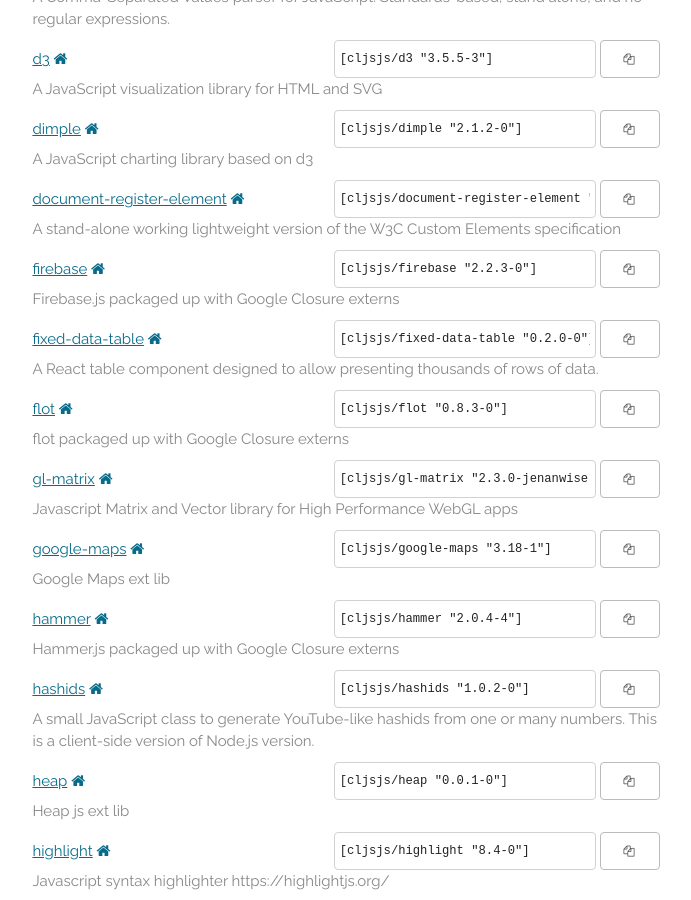
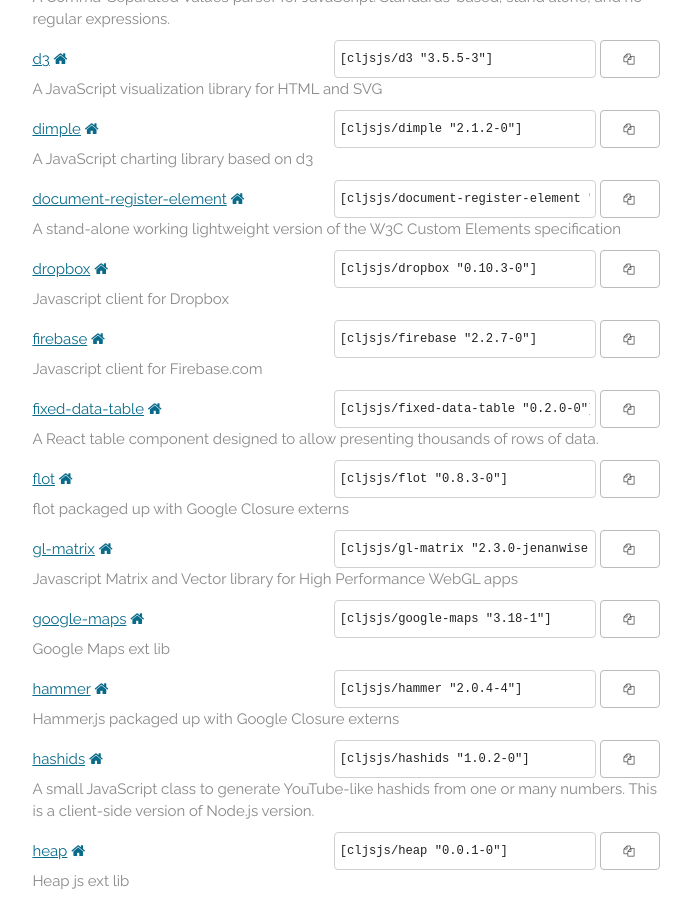
Before and after one commit to cljsjs/cljsjs.github.io, a Jekyll site: the page built from index.markdown, in a window 1280 px wide and 900 px high, scrolled down 1450 px. Shown: the whole window, without its empty margins (294-985 px from the left). Built offline with Jekyll 4.4.1, drawn with Linux system fonts in a browser that asks for light colours; nearby versions of some CDN libraries; comment, search, counter and statistics services are not loaded; some of the changed text lies outside the part shown.

Commit message:
Automatic update

```diff
--- a/_includes/packages.html
+++ b/_includes/packages.html
@@ -83,13 +83,22 @@
     <p class="description">A stand-alone working lightweight version of the W3C Custom Elements specification</p>
   </li>
   <li>
+    <a href="https://clojars.org/cljsjs/dropbox">dropbox</a>
+    <a href="https://github.com/dropbox/dropbox-js" target="new"><i class="fa fa-home"></i></a>
+    <span class="clojars">
+      <input type="text" value='[cljsjs/dropbox "0.10.3-0"]'/>
+      <button data-clipboard-text='[cljsjs/dropbox "0.10.3-0"]'><i class="fa fa-copy"></i></button>
+    </span>
+    <p class="description">Javascript client for Dropbox</p>
+  </li>
+  <li>
     <a href="https://clojars.org/cljsjs/firebase">firebase</a>
     <a href="https://www.firebase.com/docs/web/api/" target="new"><i class="fa fa-home"></i></a>
     <span class="clojars">
-      <input type="text" value='[cljsjs/firebase "2.2.3-0"]'/>
-      <button data-clipboard-text='[cljsjs/firebase "2.2.3-0"]'><i class="fa fa-copy"></i></button>
+      <input type="text" value='[cljsjs/firebase "2.2.7-0"]'/>
+      <button data-clipboard-text='[cljsjs/firebase "2.2.7-0"]'><i class="fa fa-copy"></i></button>
     </span>
-    <p class="description">Firebase.js packaged up with Google Closure externs</p>
+    <p class="description">Javascript client for Firebase.com</p>
   </li>
   <li>
     <a href="https://clojars.org/cljsjs/fixed-data-table">fixed-data-table</a>
@@ -266,10 +275,10 @@
     <a href="https://clojars.org/cljsjs/mui">mui</a>
     <a href="https://www.muicss.com" target="new"><i class="fa fa-home"></i></a>
     <span class="clojars">
-      <input type="text" value='[cljsjs/mui "0.0.5-0"]'/>
-      <button data-clipboard-text='[cljsjs/mui "0.0.5-0"]'><i class="fa fa-copy"></i></button>
+      <input type="text" value='[cljsjs/mui "0.1.8-0"]'/>
+      <button data-clipboard-text='[cljsjs/mui "0.1.8-0"]'><i class="fa fa-copy"></i></button>
     </span>
-    <p class="description">mui</p>
+    <p class="description">MUI is a lightweight HTML, CSS and JS framework for sites that follow Google's Material Design guidelines.</p>
   </li>
   <li>
     <a href="https://clojars.org/cljsjs/mustache">mustache</a>
```
